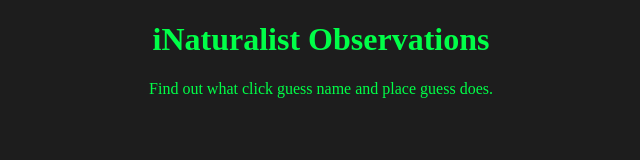
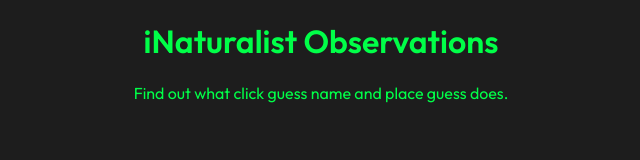
Before and after one commit to spencer-rafada/wdd330, a plain HTML site: page week07/index.html in a window 1280 px wide. Shown: the whole page, without its empty margins (319-959 px from the left). Drawn offline with Linux system fonts and the light colour scheme; no server answers.

Commit message:
added font

```diff
--- a/week07/style/style.css
+++ b/week07/style/style.css
@@ -1,5 +1,8 @@
+@import url('https://fonts.googleapis.com/css2?family=Dancing+Script:wght@400;700&family=Parisienne&family=Outfit:wght@300;400;600&display=swap');
+
 html {
   background-color: rgb(29, 29, 29);
+  font-family: Outfit, sans-serif;
 }
 
 main>h1,
```
